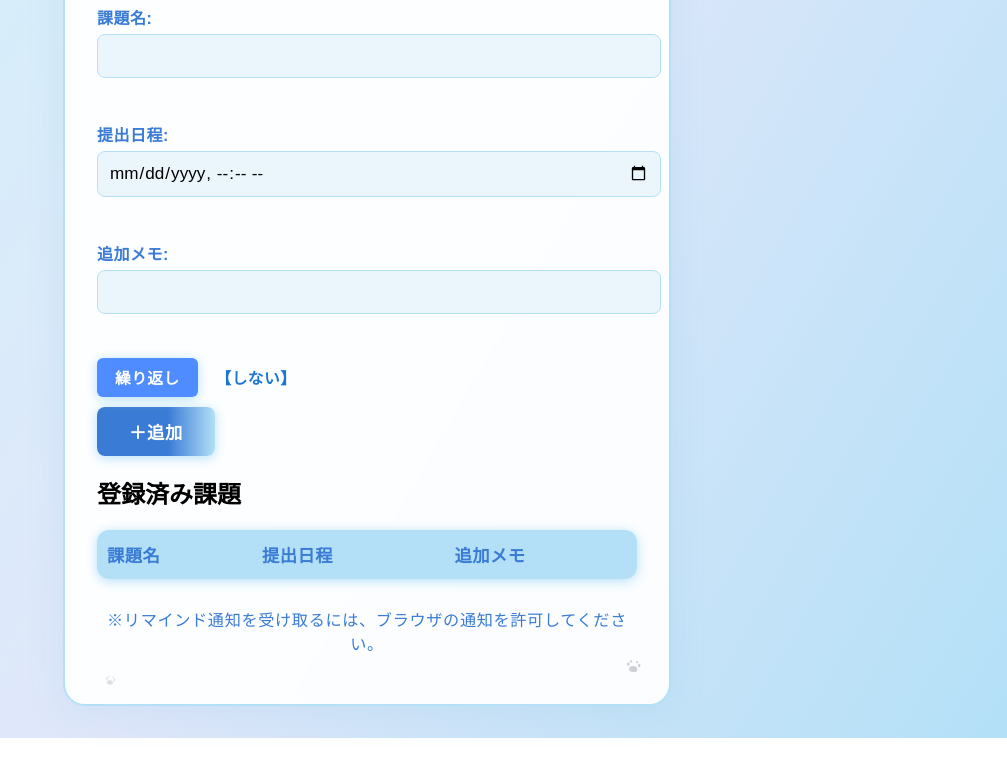
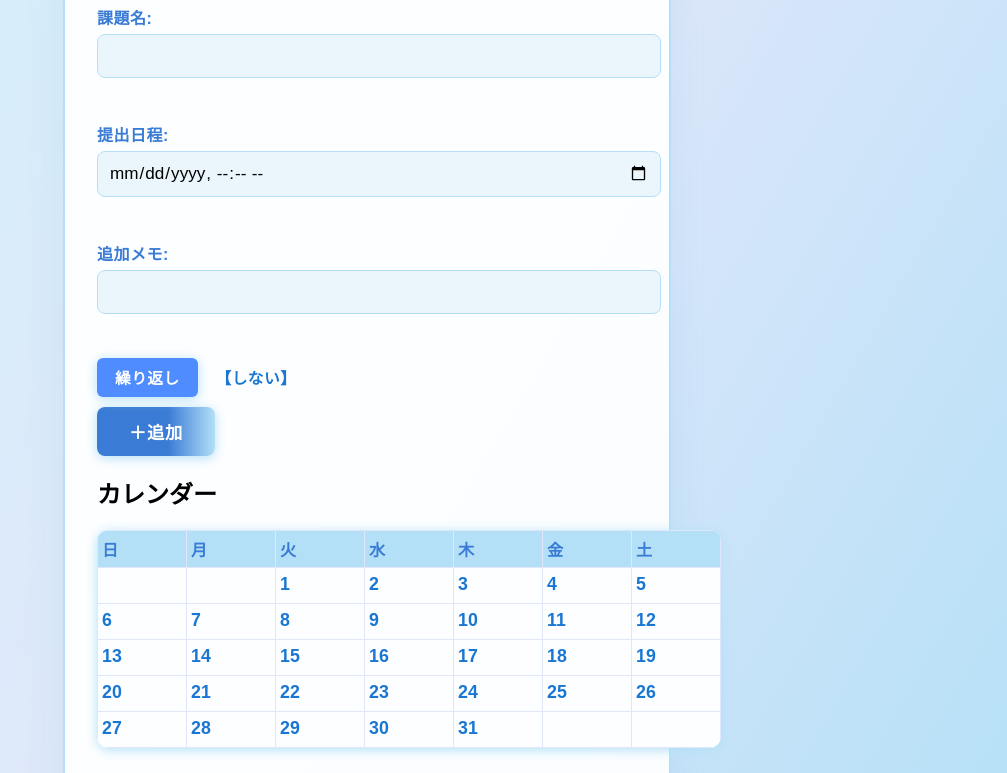
Before and after one commit to Shunpei1123/app, a plain HTML site: page index.html in a window 1280 px wide. Shown: the part 190-963 px from the top of the page, without its empty margins (273-1280 px from the left). Before the commit the page ends 928 px from the top, so only its background shows below. Drawn offline with Linux system fonts and the light colour scheme.

Commit message:
へんこう

```diff
--- a/index.html
+++ b/index.html
@@ -13,7 +13,7 @@
     <svg class="paw-stamp" style="position:absolute;top:12px;right:30px;z-index:2;opacity:0.5;transform:rotate(-18deg);" width="18" height="18" viewBox="0 0 36 36"><ellipse cx="18" cy="28" rx="7" ry="5" fill="#b0b4b8"/><ellipse cx="9" cy="21" rx="2.2" ry="2.8" fill="#b0b4b8"/><ellipse cx="27" cy="21" rx="2.2" ry="2.8" fill="#b0b4b8"/><ellipse cx="13" cy="16" rx="1.7" ry="2.1" fill="#b0b4b8"/><ellipse cx="23" cy="16" rx="1.7" ry="2.1" fill="#b0b4b8"/></svg>
     <svg class="paw-stamp" style="position:absolute;bottom:18px;left:38px;z-index:2;opacity:0.4;transform:rotate(12deg);" width="16" height="16" viewBox="0 0 36 36"><ellipse cx="18" cy="28" rx="7" ry="5" fill="#b0b4b8"/><ellipse cx="9" cy="21" rx="2.2" ry="2.8" fill="#b0b4b8"/><ellipse cx="27" cy="21" rx="2.2" ry="2.8" fill="#b0b4b8"/><ellipse cx="13" cy="16" rx="1.7" ry="2.1" fill="#b0b4b8"/><ellipse cx="23" cy="16" rx="1.7" ry="2.1" fill="#b0b4b8"/></svg>
     <svg class="paw-stamp" style="position:absolute;bottom:30px;right:24px;z-index:2;opacity:0.6;transform:rotate(8deg);" width="22" height="22" viewBox="0 0 36 36"><ellipse cx="18" cy="28" rx="7" ry="5" fill="#b0b4b8"/><ellipse cx="9" cy="21" rx="2.2" ry="2.8" fill="#b0b4b8"/><ellipse cx="27" cy="21" rx="2.2" ry="2.8" fill="#b0b4b8"/><ellipse cx="13" cy="16" rx="1.7" ry="2.1" fill="#b0b4b8"/><ellipse cx="23" cy="16" rx="1.7" ry="2.1" fill="#b0b4b8"/></svg>
-    <h1>課題リマインダー</h1>
+    <h1>課題管理サイト</h1>
     <form id="reminderForm">
       <label>課題名:<br>
         <input type="text" id="title" required>
@@ -36,13 +36,8 @@
       </div>
       <button type="submit">＋追加</button>
     </form>
-    <h2>登録済み課題</h2>
-    <table id="reminderTable">
-      <thead>
-        <tr><th>課題名</th><th>提出日程</th><th>追加メモ</th></tr>
-      </thead>
-      <tbody></tbody>
-    </table>
+    <h2>カレンダー</h2>
+    <div id="calendarContainer"></div>
     <p class="note">※リマインド通知を受け取るには、ブラウザの通知を許可してください。</p>
   </div>
   <script src="main.js"></script>
--- a/main.js
+++ b/main.js
@@ -21,18 +21,40 @@ function saveReminders() {
 }
 
 // テーブルを更新
-function renderTable() {
-  const tbody = document.querySelector('#reminderTable tbody');
-  tbody.innerHTML = '';
-  reminders.forEach(rem => {
-    let repeatText = '';
-    if (rem.repeat === 'daily') repeatText = '（毎日）';
-    if (rem.repeat === 'weekly') repeatText = '（毎週）';
-    if (rem.repeat === 'yearly') repeatText = '（毎年）';
-    const tr = document.createElement('tr');
-    tr.innerHTML = `<td>${rem.title}</td><td>${rem.dueDate.replace('T', ' ')}${repeatText}</td><td>${rem.memo || ''}</td>`;
-    tbody.appendChild(tr);
-  });
+// カレンダー描画
+function renderCalendar() {
+  const container = document.getElementById('calendarContainer');
+  if (!container) return;
+  container.innerHTML = '';
+  const now = new Date();
+  const year = now.getFullYear();
+  const month = now.getMonth();
+  const firstDay = new Date(year, month, 1);
+  const lastDay = new Date(year, month + 1, 0);
+  const startDay = firstDay.getDay();
+  const daysInMonth = lastDay.getDate();
+
+  // カレンダー表作成
+  let html = '<table class="calendar-table"><thead><tr>';
+  const weekDays = ['日','月','火','水','木','金','土'];
+  weekDays.forEach(d => html += `<th>${d}</th>`);
+  html += '</tr></thead><tbody><tr>';
+  for (let i = 0; i < startDay; i++) html += '<td></td>';
+  for (let d = 1; d <= daysInMonth; d++) {
+    const dateStr = `${year}-${String(month+1).padStart(2,'0')}-${String(d).padStart(2,'0')}`;
+    const dayReminders = reminders.filter(rem => rem.dueDate && rem.dueDate.startsWith(dateStr));
+    html += '<td style="vertical-align:top;min-width:80px;min-height:60px;">';
+    html += `<div class="cal-date">${d}</div>`;
+    dayReminders.forEach(rem => {
+      html += `<div class="cal-task"><span class="cal-task-title">${rem.title}</span><br><span class="cal-task-memo">${rem.memo || ''}</span></div>`;
+    });
+    html += '</td>';
+    if ((startDay + d) % 7 === 0 && d !== daysInMonth) html += '</tr><tr>';
+  }
+  const remain = (startDay + daysInMonth) % 7;
+  if (remain !== 0) for (let i = remain; i < 7; i++) html += '<td></td>';
+  html += '</tr></tbody></table>';
+  container.innerHTML = html;
 }
 
 // リマインダー追加
@@ -45,7 +67,7 @@ function addReminder(e) {
   if (!title || !dueDate) return;
   reminders.push({ title, dueDate, memo, repeat });
   saveReminders();
-  renderTable();
+  renderCalendar();
   scheduleNotification({ title, dueDate, memo, repeat });
   e.target.reset();
   document.getElementById('repeatSelect').style.display = 'none';
@@ -70,7 +92,7 @@ function scheduleNotification(reminder) {
         const newReminder = { ...reminder, dueDate: nextDue.toISOString().slice(0,16) };
         reminders.push(newReminder);
         saveReminders();
-        renderTable();
+  renderCalendar();
         scheduleNotification(newReminder);
       }
     }, timeout);
@@ -159,5 +181,5 @@ window.addEventListener('DOMContentLoaded', () => {
 
 // 初期化
 loadReminders();
-renderTable();
+renderCalendar();
 scheduleAllNotifications();
--- a/style.css
+++ b/style.css
@@ -1,3 +1,52 @@
+/* カレンダー用スタイル */
+.calendar-table {
+  width: 100%;
+  border-collapse: collapse;
+  margin-top: 18px;
+  background: rgba(230,245,255,0.97);
+  border-radius: 12px;
+  overflow: hidden;
+  box-shadow: 0 2px 12px #b3e0f7;
+  font-family: 'Quicksand', 'Zen Kaku Gothic New', 'Meiryo', sans-serif;
+}
+.calendar-table th, .calendar-table td {
+  border: 1px solid #e0e7fa;
+  padding: 6px 4px;
+  text-align: left;
+  background: rgba(255,255,255,0.88);
+  min-width: 70px;
+  min-height: 50px;
+  vertical-align: top;
+}
+.calendar-table th {
+  background: #b3e0f7;
+  color: #3a7bd5;
+  font-weight: 700;
+  font-size: 1.01em;
+}
+.cal-date {
+  font-size: 1.1em;
+  font-weight: 600;
+  color: #1976d2;
+  margin-bottom: 2px;
+}
+.cal-task {
+  background: #eaf6fb;
+  border-left: 4px solid #4f8cff;
+  border-radius: 6px;
+  margin: 2px 0 4px 0;
+  padding: 2px 6px 2px 6px;
+  font-size: 0.98em;
+  color: #1976d2;
+  word-break: break-all;
+}
+.cal-task-title {
+  font-weight: 700;
+}
+.cal-task-memo {
+  font-size: 0.93em;
+  color: #4f8cff;
+}
 /* 画面内通知 */
 .inpage-notify {
   position: fixed;
```
